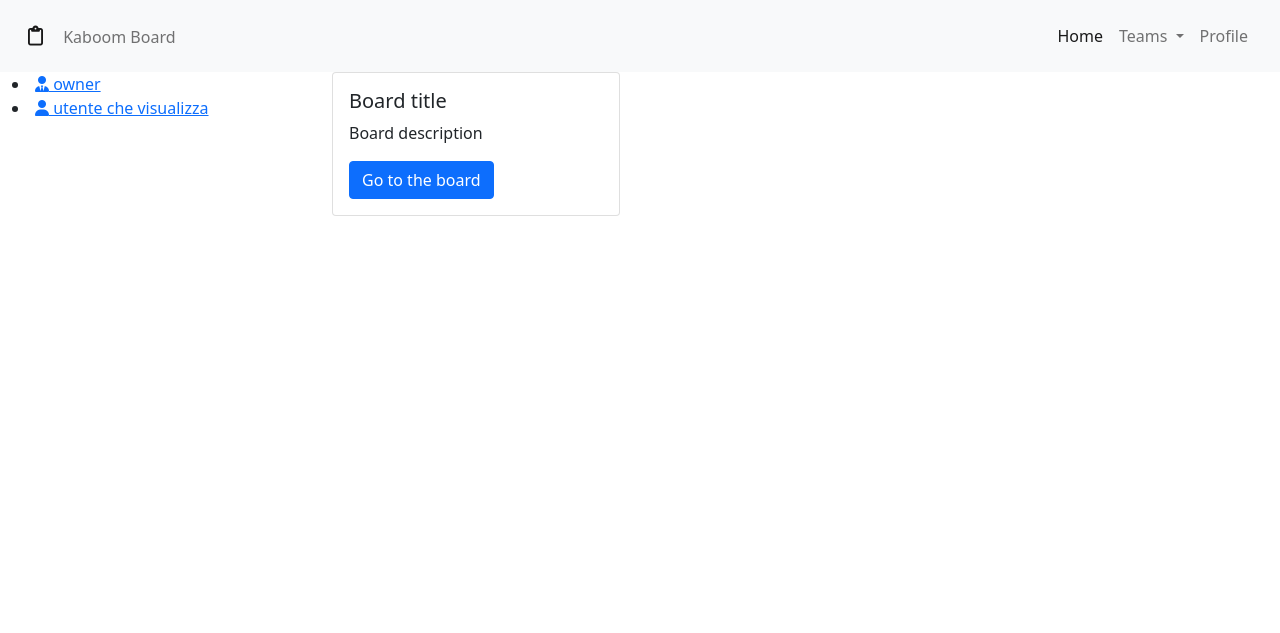
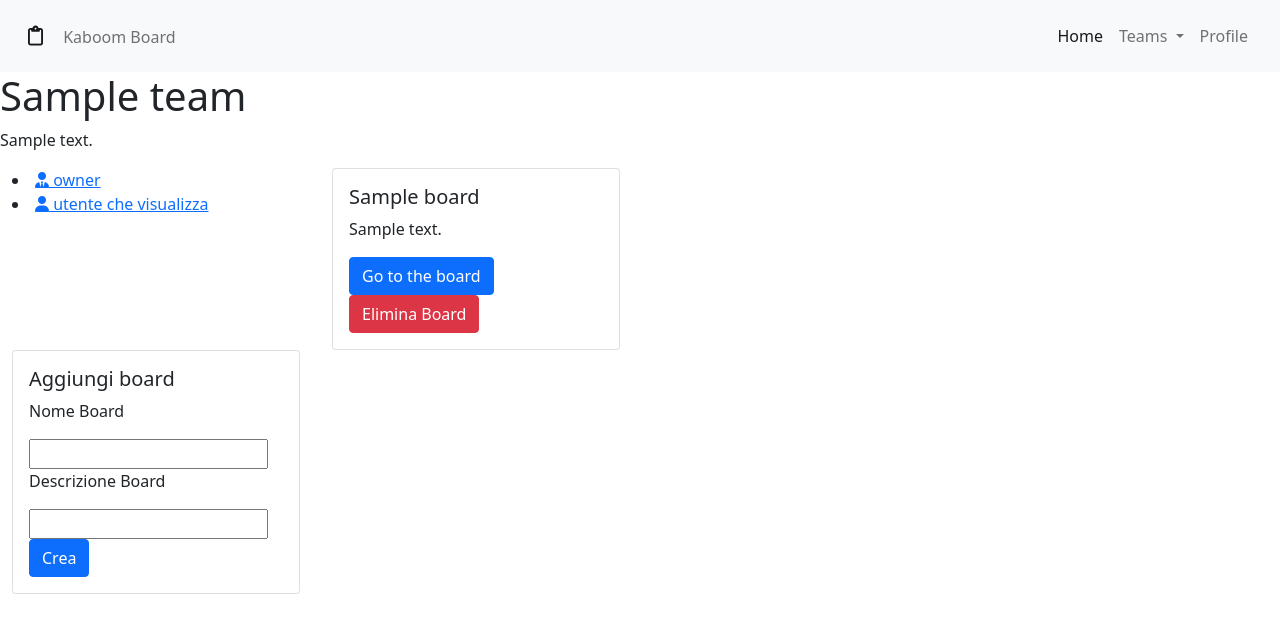
Before and after one commit to lanzani/kaboom_board, a Django app: template project/templates/project/team_details.html in a window 1280 px wide. Shown: the top 633 px of the page. Run offline with Django 3.2, Linux system fonts and the light colour scheme; the template is opened without the code that fills it: most values are stand-ins (such as "Sample title", 1, 10 or a date in 2020); some libraries are stand-ins or nearby versions.

Commit message:
added create and delete board

```diff
--- a/project/templates/project/index.html
+++ b/project/templates/project/index.html
@@ -18,8 +18,6 @@
             <td>{{ team.description }}</td>
         </tr>
         {% endfor %}
-
-
         </tbody>
     </table>
 {% else %}
--- a/project/templates/project/team_details.html
+++ b/project/templates/project/team_details.html
@@ -1,4 +1,3 @@
-
 <!DOCTYPE html>
 <html lang="en">
 <head>
@@ -55,6 +54,10 @@
             </div>
         </div>
     </nav>
+
+    <h1>{{ team.name }}</h1>
+    <p>{{ team.description }}</p>
+
     <div class="container-fluid">
         <div class="row">
             <div class="col-md-3 flex-column">
@@ -65,16 +68,48 @@
                 <a class="user-list" id="user-list" ><i class="fas fa-user"></i> utente che visualizza</a>
                 </li>
             </div>
+
+
+            {% for board in boards %}
+
             <div class="col-md-8">
                 <div class="card" style="width: 18rem;">
                     <div class="card-body">
-                        <h5 class="card-title">Board title</h5>
-                        <p class="card-text">Board description</p>
+                        <h5 class="card-title">{{ board.name }}</h5>
+                        <p class="card-text">{{ board.description }}</p>
                         <a href="#" class="btn btn-primary">Go to the board</a>
+
+                        <form method="post" action="" name="delete_board">
+                            {% csrf_token %}
+
+                            <button type="submit" class="btn btn-danger" name="delete_board" value="{{ board.name }}">Elimina Board</button>
+                        </form>
+
+                    </div>
+                </div>
+            </div>
+
+            {% endfor %}
+
+        <div class="col-md-8">
+                <div class="card" style="width: 18rem;">
+                    <div class="card-body">
+                        <h5 class="card-title">Aggiungi board</h5>
+
+                        <form method="post" action="" name="create_board">
+                            {% csrf_token %}
+                            <p>Nome Board</p>
+                            <input type="text" name="board_name">
+                            <p>Descrizione Board</p>
+                            <input type="text" name="board_description">
+                            <button type="submit" class="btn btn-primary" name="new_board" value="new_board">Crea</button>
+                        </form>
                     </div>
                 </div>
             </div>
         </div>
+
+
     </div>
 </body>
 </html>
--- a/project/urls.py
+++ b/project/urls.py
@@ -7,5 +7,6 @@ app_name = "project"
 urlpatterns = [
     path("", views.index, name="index"),
     path("<str:team_name>", views.team_details, name="team_details"),
+
     path("create_team/", views.create_team, name="create_team")
 ]
```
Also changed, not shown: project/views.py (+32 -8 lines).
